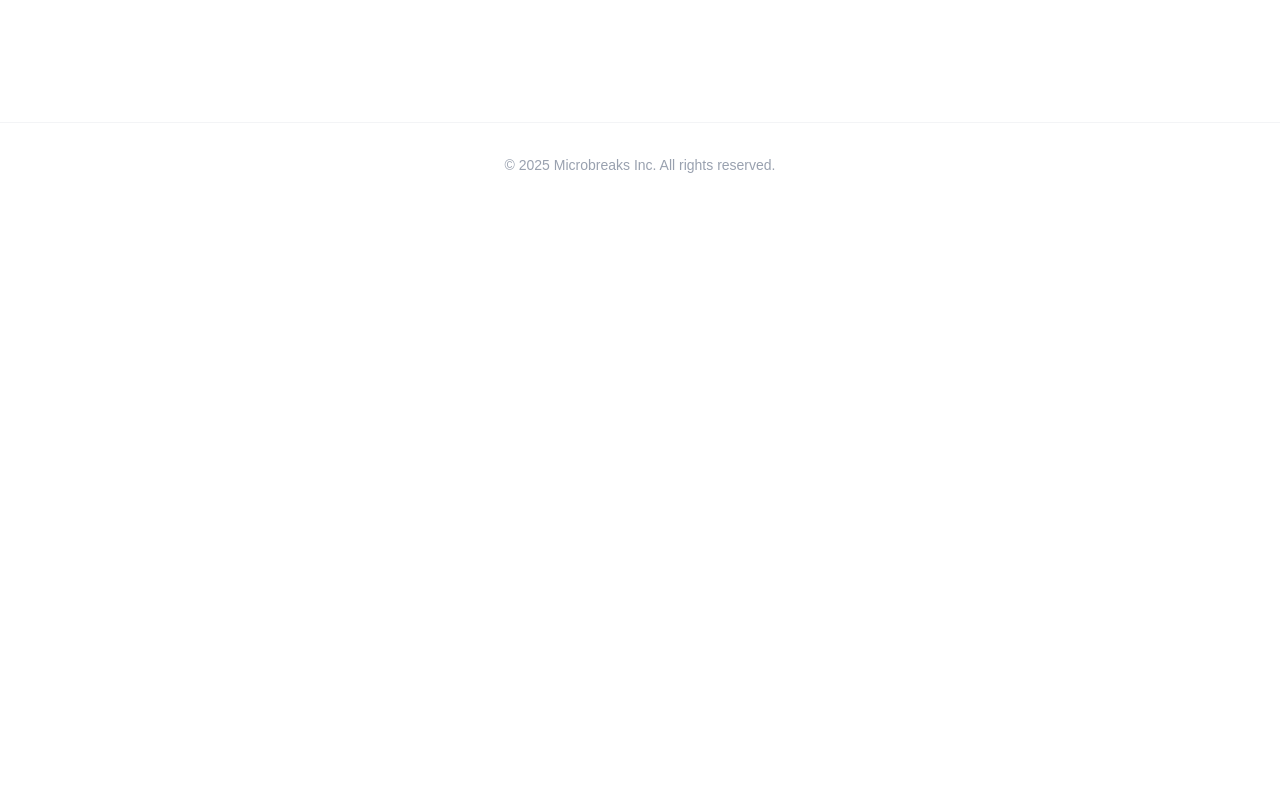
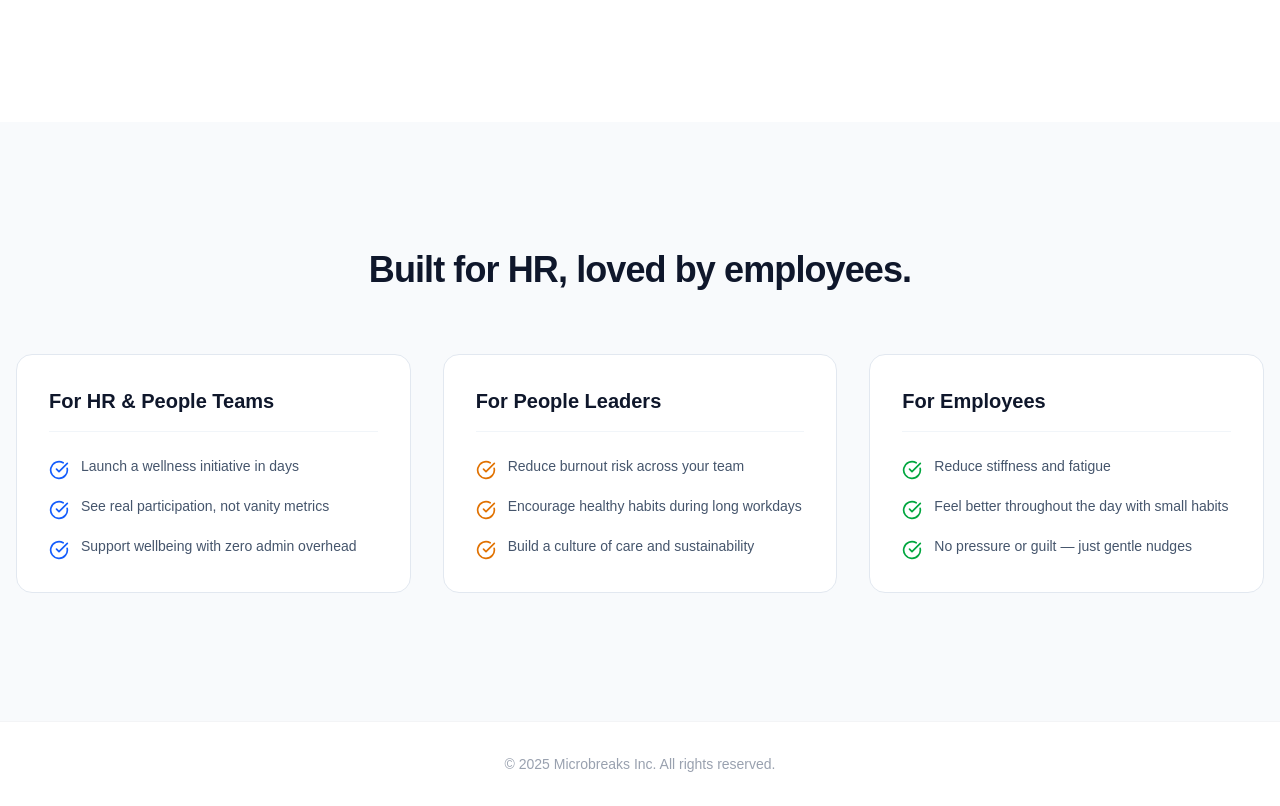
Before and after one commit to Manialdi/microbreaks-v2, a Next.js app: page / in a window 1280 px wide. Shown: the part 2840-3646 px from the top of the page. Before the commit the page ends 3047 px from the top, so only its background shows below. Built offline with nearby package versions, Linux system fonts and the light colour scheme.

Commit message:
feat: Add built for hr section to landing page

```diff
--- a/app/(marketing)/page.tsx
+++ b/app/(marketing)/page.tsx
@@ -1,7 +1,7 @@
 
 import Image from "next/image"
 import Link from "next/link"
-import { ArrowRight, Activity, Smile, BarChart3, Heart, Zap, Users, Globe, Settings, Bell, LineChart, Clock, Move, LayoutDashboard } from "lucide-react"
+import { ArrowRight, Activity, Smile, BarChart3, Heart, Zap, Users, Globe, Settings, Bell, LineChart, Clock, Move, LayoutDashboard, CheckCircle } from "lucide-react"
 
 export default function LandingPage() {
     return (
@@ -225,6 +225,76 @@ export default function LandingPage() {
                     </div>
                 </div>
             </section>
+
+            {/* Built for HR Section */}
+            <section className="bg-slate-50 py-24 lg:py-32">
+                <div className="container mx-auto px-4">
+                    <div className="max-w-3xl mx-auto text-center mb-16">
+                        <h2 className="text-3xl lg:text-4xl font-bold text-slate-900 mb-6 tracking-tight">
+                            Built for HR, loved by employees.
+                        </h2>
+                    </div>
+
+                    <div className="grid md:grid-cols-3 gap-8">
+                        {/* For HR & People Teams */}
+                        <div className="p-8 rounded-2xl bg-white border border-slate-200">
+                            <h3 className="text-xl font-bold text-slate-900 mb-6 pb-4 border-b border-slate-100">For HR & People Teams</h3>
+                            <ul className="space-y-4">
+                                <li className="flex items-start gap-3">
+                                    <CheckCircle size={20} className="text-blue-600 mt-1 shrink-0" />
+                                    <span className="text-slate-600 text-sm">Launch a wellness initiative in days</span>
+                                </li>
+                                <li className="flex items-start gap-3">
+                                    <CheckCircle size={20} className="text-blue-600 mt-1 shrink-0" />
+                                    <span className="text-slate-600 text-sm">See real participation, not vanity metrics</span>
+                                </li>
+                                <li className="flex items-start gap-3">
+                                    <CheckCircle size={20} className="text-blue-600 mt-1 shrink-0" />
+                                    <span className="text-slate-600 text-sm">Support wellbeing with zero admin overhead</span>
+                                </li>
+                            </ul>
+                        </div>
+
+                        {/* For People Leaders */}
+                        <div className="p-8 rounded-2xl bg-white border border-slate-200">
+                            <h3 className="text-xl font-bold text-slate-900 mb-6 pb-4 border-b border-slate-100">For People Leaders</h3>
+                            <ul className="space-y-4">
+                                <li className="flex items-start gap-3">
+                                    <CheckCircle size={20} className="text-amber-600 mt-1 shrink-0" />
+                                    <span className="text-slate-600 text-sm">Reduce burnout risk across your team</span>
+                                </li>
+                                <li className="flex items-start gap-3">
+                                    <CheckCircle size={20} className="text-amber-600 mt-1 shrink-0" />
+                                    <span className="text-slate-600 text-sm">Encourage healthy habits during long workdays</span>
+                                </li>
+                                <li className="flex items-start gap-3">
+                                    <CheckCircle size={20} className="text-amber-600 mt-1 shrink-0" />
+                                    <span className="text-slate-600 text-sm">Build a culture of care and sustainability</span>
+                                </li>
+                            </ul>
+                        </div>
+
+                        {/* For Employees */}
+                        <div className="p-8 rounded-2xl bg-white border border-slate-200">
+                            <h3 className="text-xl font-bold text-slate-900 mb-6 pb-4 border-b border-slate-100">For Employees</h3>
+                            <ul className="space-y-4">
+                                <li className="flex items-start gap-3">
+                                    <CheckCircle size={20} className="text-green-600 mt-1 shrink-0" />
+                                    <span className="text-slate-600 text-sm">Reduce stiffness and fatigue</span>
+                                </li>
+                                <li className="flex items-start gap-3">
+                                    <CheckCircle size={20} className="text-green-600 mt-1 shrink-0" />
+                                    <span className="text-slate-600 text-sm">Feel better throughout the day with small habits</span>
+                                </li>
+                                <li className="flex items-start gap-3">
+                                    <CheckCircle size={20} className="text-green-600 mt-1 shrink-0" />
+                                    <span className="text-slate-600 text-sm">No pressure or guilt — just gentle nudges</span>
+                                </li>
+                            </ul>
+                        </div>
+                    </div>
+                </div>
+            </section>
         </div>
     )
 }
```
